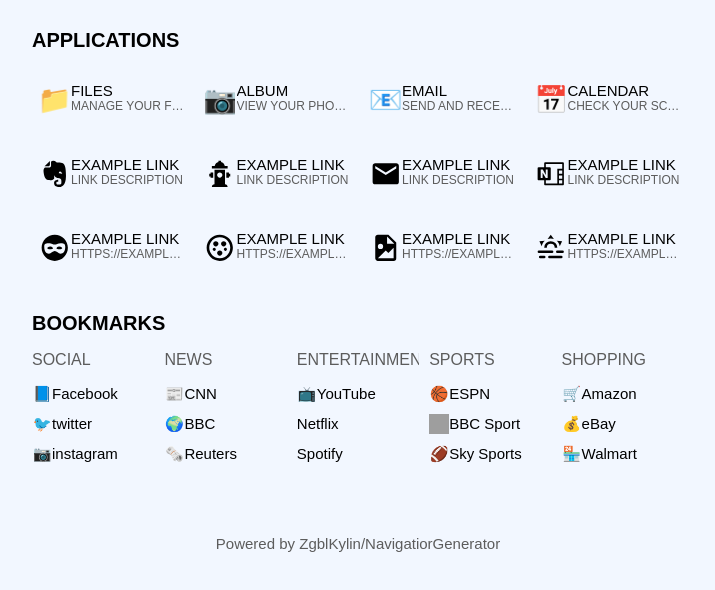
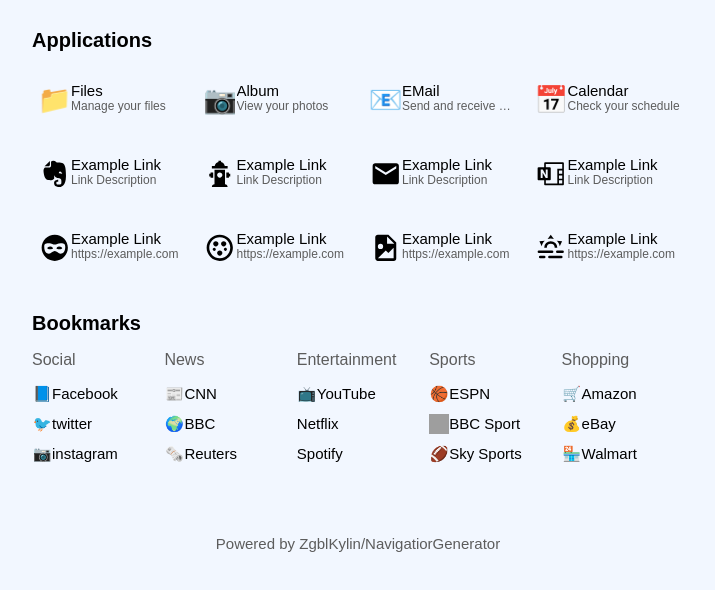
Before and after one commit to ZgblKylin/NavigatorGenerator, a plain HTML site: page example/index.html in a window 1280 px wide. Shown: the part 124-714 px from the top of the page, without its empty margins (282-997 px from the left). Drawn offline with Linux system fonts and the light colour scheme; grey boxes are pictures that could not be loaded.

Commit message:
refactor(style): remove force uppercase

```diff
--- a/example/index.html
+++ b/example/index.html
@@ -82,8 +82,7 @@
       display: inline-block;
     }
 
-    h2 a {
-      text-transform: uppercase;
+    h2 {
       font-weight: 900;
       font-size: 20px;
       margin-bottom: 16px;
@@ -133,7 +132,6 @@
     }
 
     .group h2 {
-      text-transform: uppercase;
       font-weight: 900;
       font-size: 20px;
       margin-bottom: 16px;
@@ -228,7 +226,6 @@
     }
 
     .text {
-      text-transform: uppercase;
       margin-left: 35px;
     }
 
@@ -261,7 +258,6 @@
       margin-bottom: 10px;
       font-size: 16px;
       font-weight: 400;
-      text-transform: uppercase;
     }
 
     .category-container {
```
Also changed, not shown: assets/index.template.html (+1 -5 lines).
